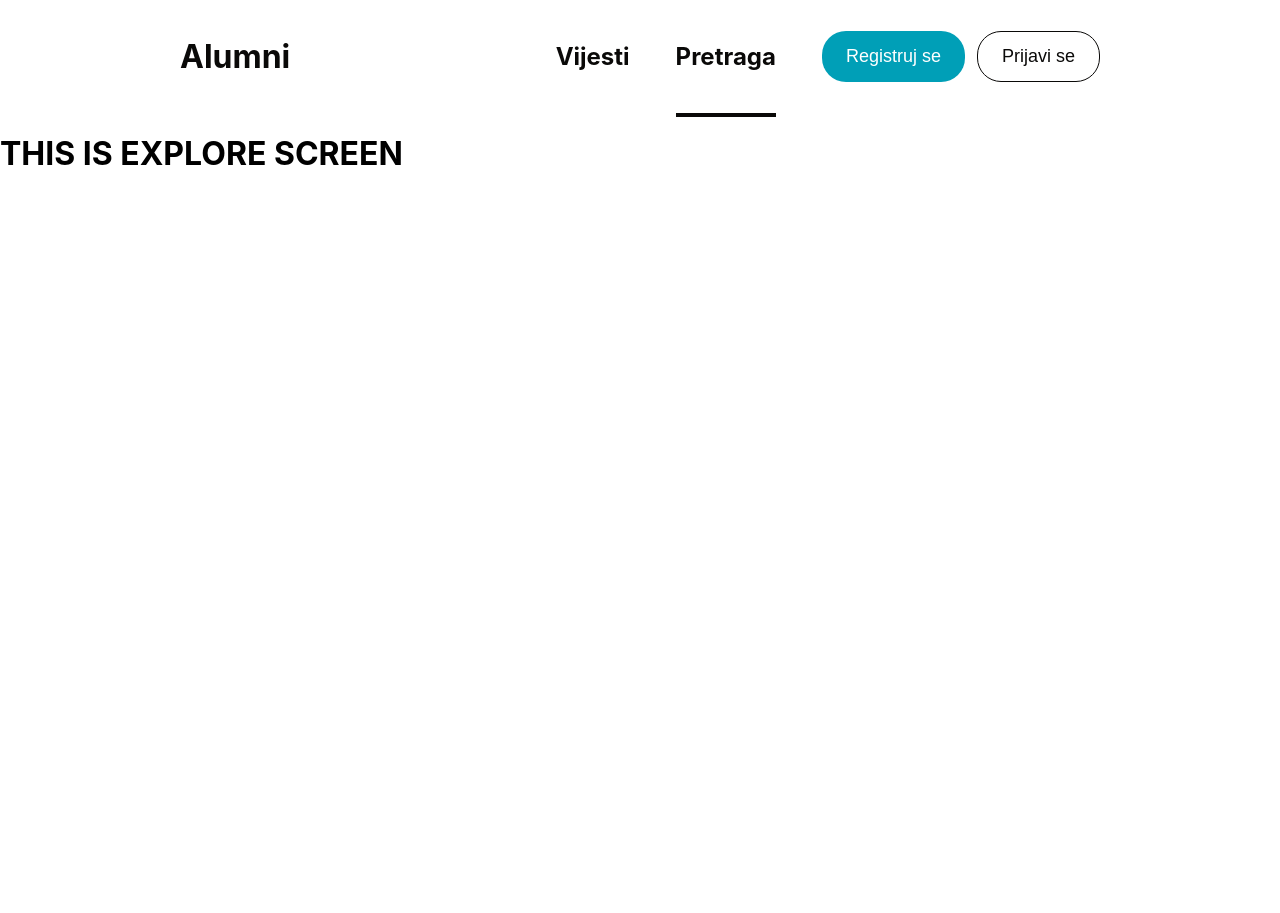
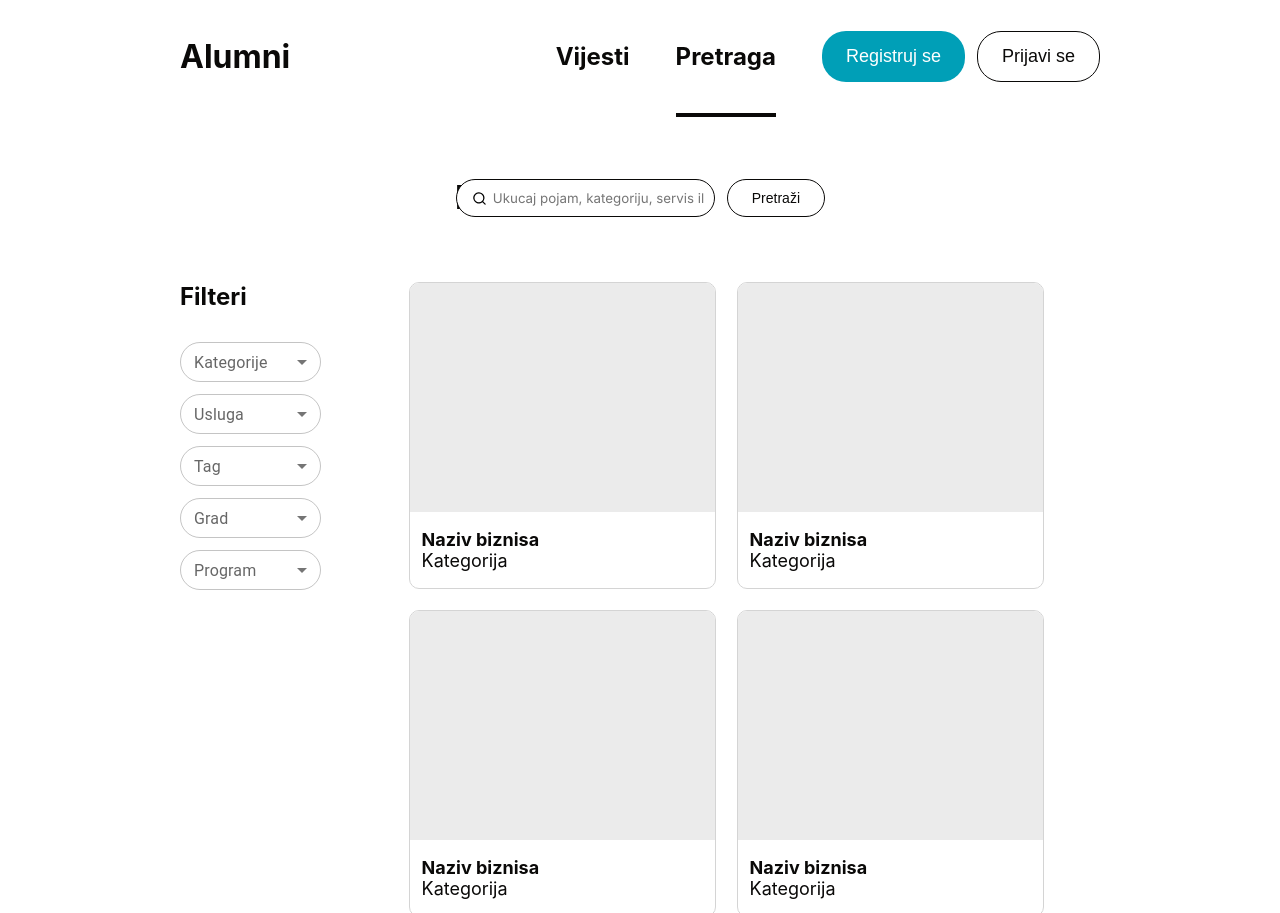
Before and after one commit to codeworks-ba/company-app, a React (Create React App) app: page /#/ in a window 1280 px wide. Before the commit this address led to /#/register. Before the commit the page ends 800 px from the top, so only its background shows below. Built offline with nearby package versions, Linux system fonts and the light colour scheme.

Commit message:
WIP: Pretraga screen

```diff
--- a/src/components/ImageCard/ImageCard.styles.ts
+++ b/src/components/ImageCard/ImageCard.styles.ts
@@ -38,7 +38,8 @@ export const styles = ({ type }: ImageCardStyleProps) =>
       height: '100%',
       border: '1px solid #D4D4D4',
       borderRadius: 10,
-      overflow: 'hidden'
+      overflow: 'hidden',
+      cursor: 'pointer'
     },
     imageContainer: {
       width: '100%',
--- a/src/components/ImageCard/ImageCard.tsx
+++ b/src/components/ImageCard/ImageCard.tsx
@@ -37,12 +37,12 @@ export const ImageCard: React.FC<ImageCardProps> = ({
 
       {type === 'headerAndSubtitle' ? (
         <div style={style.imageCardComponent}>
-          <Typography>{headerText}</Typography>
-          <Typography>{subtitleText}</Typography>
+          <Typography variant={'bodyBold'}>{headerText}</Typography>
+          <Typography variant={'bodyNormal'}>{subtitleText}</Typography>
         </div>
       ) : (
         <div style={style.imageCardComponent}>
-          <Typography>{headerText}</Typography>
+          <Typography variant={'bodyBold'}>{headerText}</Typography>
         </div>
       )}
     </div>
--- a/src/components/Select/Select.tsx
+++ b/src/components/Select/Select.tsx
@@ -14,7 +14,7 @@ const CustomSelect: React.FC<SelectProps> = ({ label, options, ...rest }) => {
   return (
     <FormControl sx={{ minWidth: '100%' }} size="small">
       <InputLabel id="label">{label}</InputLabel>
-      <Select label={label} {...rest} sx={{ borderRadius: 2 }}>
+      <Select label={label} {...rest} sx={{ borderRadius: '25px' }}>
         {options.map((option) => (
           <MenuItem key={option.value} value={option.value}>
             {option.label}
--- /dev/null
+++ b/src/components/Wrapper/Wrapper.styles.ts
@@ -0,0 +1,9 @@
+import { makeStyles } from '../../style/theme/MakeStyles';
+
+export const styles = makeStyles({
+  container: {
+    height: '100%',
+    width: '100%',
+    overflowY: 'scroll'
+  }
+});
--- /dev/null
+++ b/src/components/Wrapper/Wrapper.tsx
@@ -0,0 +1,10 @@
+import React from 'react';
+import { styles } from './Wrapper.styles';
+
+type WrapperProps = {
+  children: JSX.Element;
+};
+
+export const ScreenWrapper: React.FC<WrapperProps> = ({ children }) => {
+  return <div style={styles.container}>{children}</div>;
+};
--- a/src/dummyData/DummyData.ts
+++ b/src/dummyData/DummyData.ts
@@ -43,3 +43,55 @@ export const secondaryNews = [
     text: 'eget est lorem ipsum dolor sit amet consectetur adipiscing elit'
   }
 ];
+
+export const companies = [
+  {
+    header: 'Naziv biznisa',
+    subtitle: 'Kategorija'
+  },
+  {
+    header: 'Naziv biznisa',
+    subtitle: 'Kategorija'
+  },
+  {
+    header: 'Naziv biznisa',
+    subtitle: 'Kategorija'
+  },
+  {
+    header: 'Naziv biznisa',
+    subtitle: 'Kategorija'
+  },
+
+  {
+    header: 'Naziv biznisa',
+    subtitle: 'Kategorija'
+  },
+  {
+    header: 'Naziv biznisa',
+    subtitle: 'Kategorija'
+  },
+  {
+    header: 'Naziv biznisa',
+    subtitle: 'Kategorija'
+  },
+  {
+    header: 'Naziv biznisa',
+    subtitle: 'Kategorija'
+  },
+  {
+    header: 'Naziv biznisa',
+    subtitle: 'Kategorija'
+  },
+  {
+    header: 'Naziv biznisa',
+    subtitle: 'Kategorija'
+  },
+  {
+    header: 'Naziv biznisa',
+    subtitle: 'Kategorija'
+  },
+  {
+    header: 'Naziv biznisa',
+    subtitle: 'Kategorija'
+  }
+];
--- a/src/pages/ExploreScreen/ExploreScreen.tsx
+++ b/src/pages/ExploreScreen/ExploreScreen.tsx
@@ -1,11 +1,156 @@
 import React from 'react';
+import { styles } from './ExploreScreen.styles';
+import { Typography } from '../../components/Typography/Typography';
+import { useForm } from 'react-hook-form';
+import { ControlledInput } from '../../components/Input/Input';
+import { Button } from '../../components/Button/Button';
+import { ScreenWrapper } from '../../components/Wrapper/Wrapper';
+import { ControlledSelect } from '../../components/Select/Select';
+import { ImageCard } from '../../components/ImageCard/ImageCard';
+import blankImage from '../../images/blankImage.png';
+import { companies } from '../../dummyData/DummyData';
 
 type ExploreScreenProps = unknown;
 
 export const ExploreScreen: React.FC<ExploreScreenProps> = () => {
+  const { control, handleSubmit } = useForm<any>({
+    // resolver: yupResolver(validationSchema)
+  });
+
   return (
-    <>
-      <h1>THIS IS EXPLORE SCREEN</h1>
-    </>
+    <div
+      style={{
+        paddingLeft: 0,
+        paddingRight: 0,
+        width: '100%',
+        background: 'white',
+        height: '100vh',
+        flex: 1,
+        overflow: 'hidden'
+      }}
+    >
+      <div style={{ padding: '0px 180px' }}>
+        <div
+          style={{
+            padding: '64px 275px 64px 275px',
+            display: 'flex',
+            flexDirection: 'row',
+            alignItems: 'center'
+          }}
+        >
+          <div style={{ display: 'flex', width: '30%' }}>
+            <Typography variant={'headingBold'}>Pretraga</Typography>
+          </div>
+          <div
+            style={{
+              width: '70%',
+              display: 'flex',
+              flexDirection: 'row',
+              gap: '12px',
+              justifyContent: 'flex-end'
+            }}
+          >
+            <div style={{ width: '100%' }}>
+              <ControlledInput
+                label="Ukucaj pojam, kategoriju, servis ili naziv..."
+                control={control}
+                name="search"
+                inputType={'search'}
+              />
+            </div>
+            <Button
+              text="Pretraži"
+              onClick={() => {}}
+              variant={'outlined'}
+              textVariant={'smallButtonText'}
+            />
+          </div>
+        </div>
+        <div style={{ display: 'flex', gap: '88px' }}>
+          <div style={{ width: '187px' }}>
+            <div style={{ marginBottom: '31px' }}>
+              <Typography variant={'subHeadingBold'}>Filteri</Typography>
+            </div>
+            <div
+              style={{ display: 'flex', gap: '12px', flexDirection: 'column' }}
+            >
+              <ControlledSelect
+                control={control}
+                name="kategorije"
+                label="Kategorije"
+                options={[
+                  { label: 'Ten', value: 10 },
+                  { label: 'Twenty', value: 20 },
+                  { label: 'Thirty', value: 30 }
+                ]}
+              />
+              <ControlledSelect
+                control={control}
+                name="usluga"
+                label="Usluga"
+                options={[
+                  { label: 'Ten', value: 10 },
+                  { label: 'Twenty', value: 20 },
+                  { label: 'Thirty', value: 30 }
+                ]}
+              />
+              <ControlledSelect
+                control={control}
+                name="tag"
+                label="Tag"
+                options={[
+                  { label: 'Ten', value: 10 },
+                  { label: 'Twenty', value: 20 },
+                  { label: 'Thirty', value: 30 }
+                ]}
+              />
+              <ControlledSelect
+                control={control}
+                name="grad"
+                label="Grad"
+                options={[
+                  { label: 'Ten', value: 10 },
+                  { label: 'Twenty', value: 20 },
+                  { label: 'Thirty', value: 30 }
+                ]}
+              />
+              <ControlledSelect
+                control={control}
+                name="program"
+                label="Program"
+                options={[
+                  { label: 'Ten', value: 10 },
+                  { label: 'Twenty', value: 20 },
+                  { label: 'Thirty', value: 30 }
+                ]}
+              />
+            </div>
+          </div>
+          <ScreenWrapper>
+            <div
+              style={{
+                width: '100%',
+                display: 'flex',
+                flexDirection: 'row',
+                flexWrap: 'wrap',
+                gap: '23px'
+              }}
+            >
+              {companies.map((company) => (
+                <div style={{ width: '305px', height: '305px' }}>
+                  <ImageCard
+                    image={blankImage}
+                    headerText={company.header}
+                    subtitleText={company.subtitle}
+                    onClick={() => {}}
+                    type={'headerAndSubtitle'}
+                  />
+                </div>
+              ))}
+            </div>
+          </ScreenWrapper>
+        </div>
+      </div>
+    </div>
   );
 };
```
Also changed, not shown: src/pages/ExploreScreen/ExploreScreen.styles.ts (added, +28 -0 lines).
